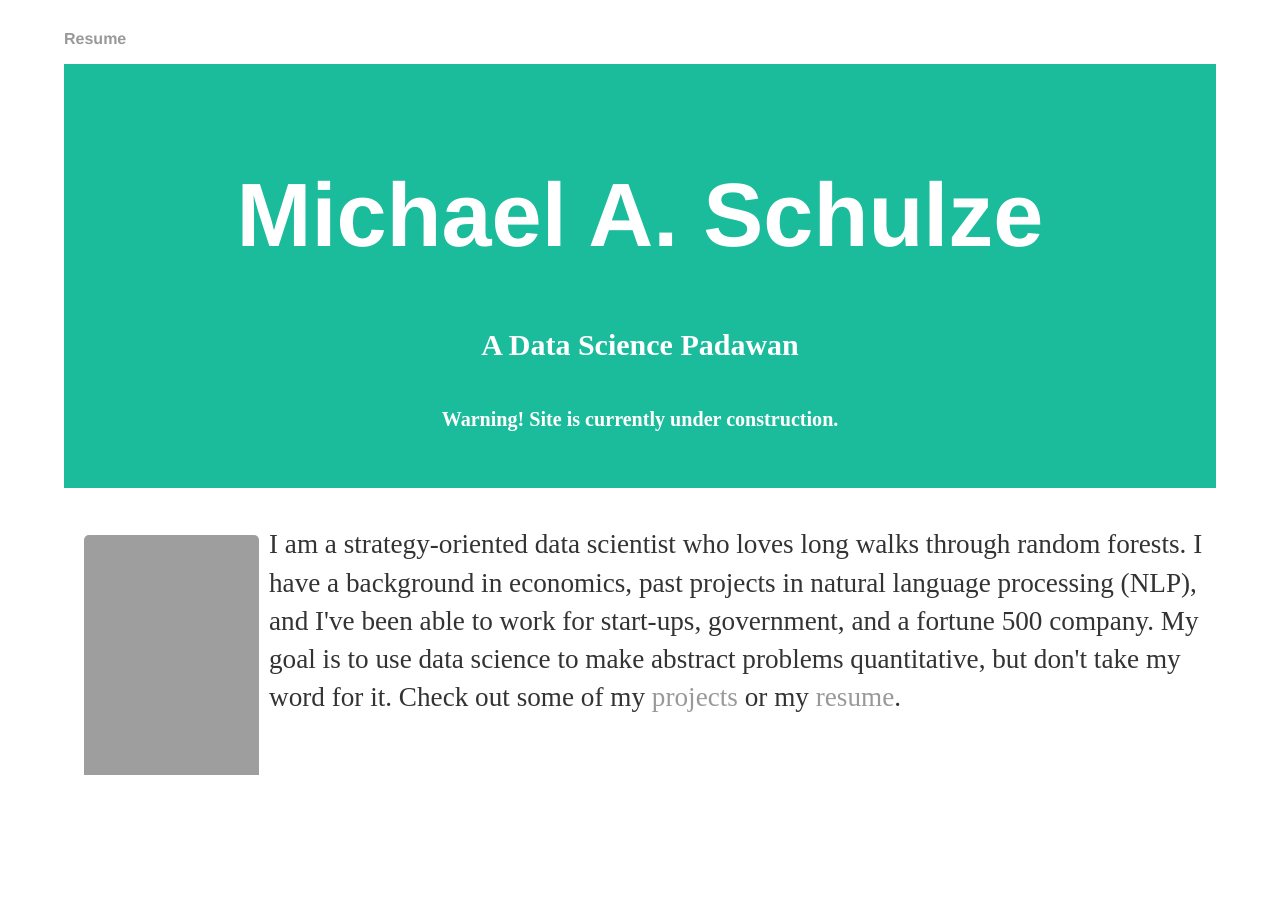
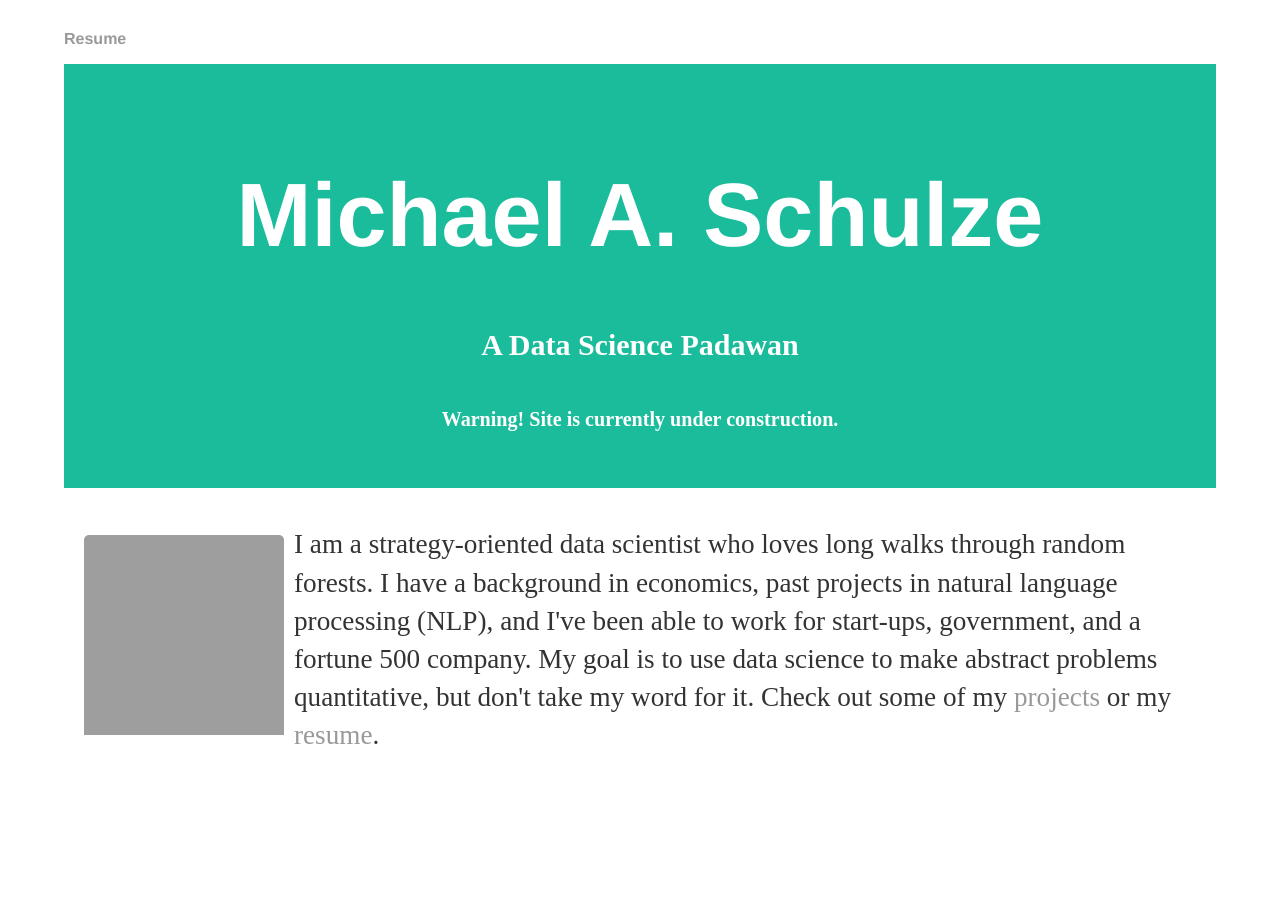
Before and after one commit to amadorschulze92/amadorschulze92.github.io, a Jekyll site: the page built from index.html, in a window 1280 px wide. Shown: the top 900 px of the page. Built offline with Jekyll 4.4.1, drawn with Linux system fonts in a browser that asks for light colours; grey boxes are pictures that could not be loaded.

Commit message:
cut image

```diff
--- a/index.html
+++ b/index.html
@@ -15,7 +15,7 @@
   </head>
   <body>
     <p class="intro">
-      <img src="/assets/images/Michael_Schulze.jpeg" width="175" height="240" alt="Michael Schulze">
+      <img src="/assets/images/Michael_Schulze.jpeg" width="200" height="200" alt="Michael Schulze">
       I am a strategy-oriented data scientist who loves long walks through
       random forests. I have a background in economics, past projects in natural
       language processing (NLP), and I've been able to work for start-ups,
```
Also changed, not shown: 1 other file.
